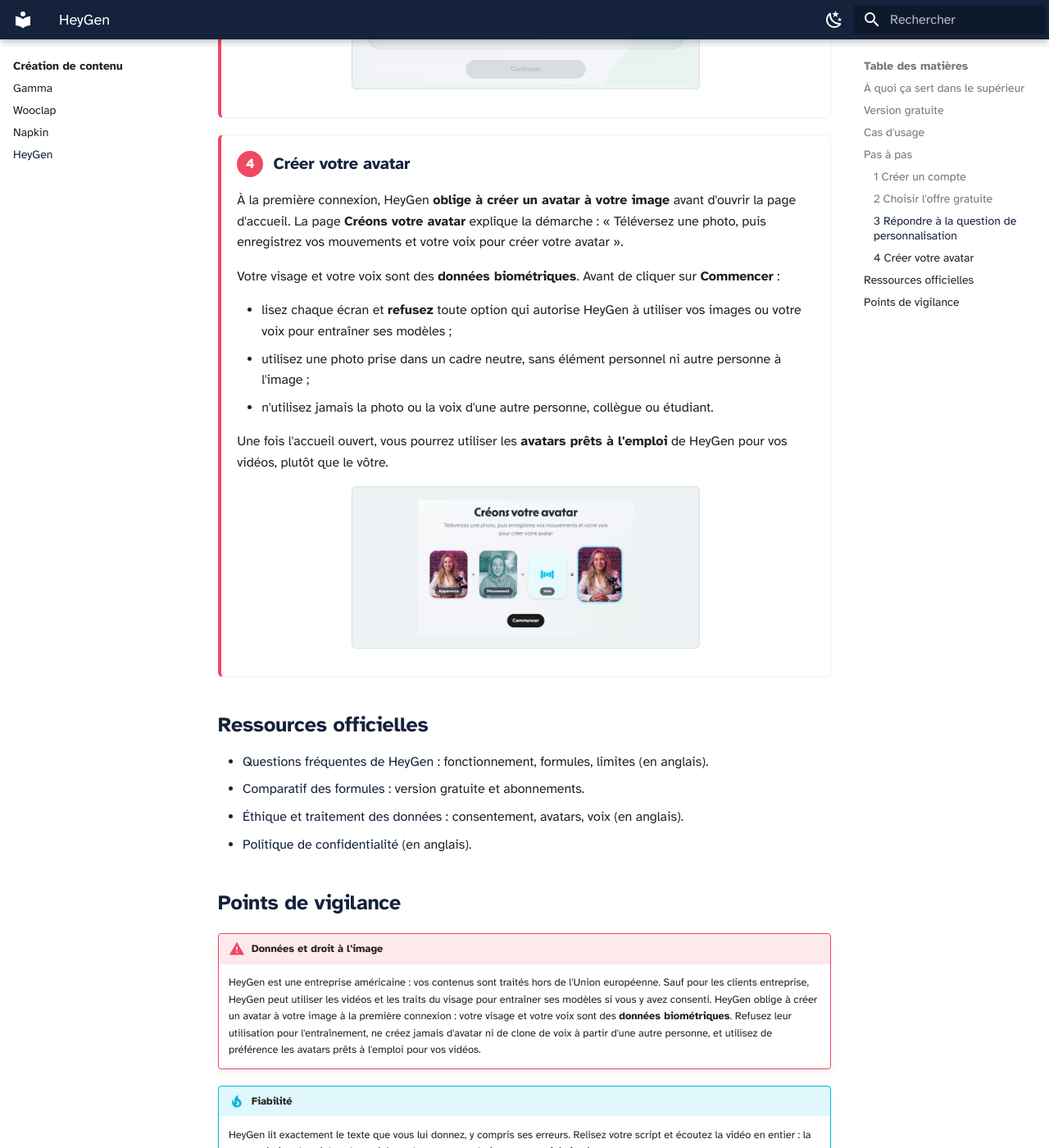
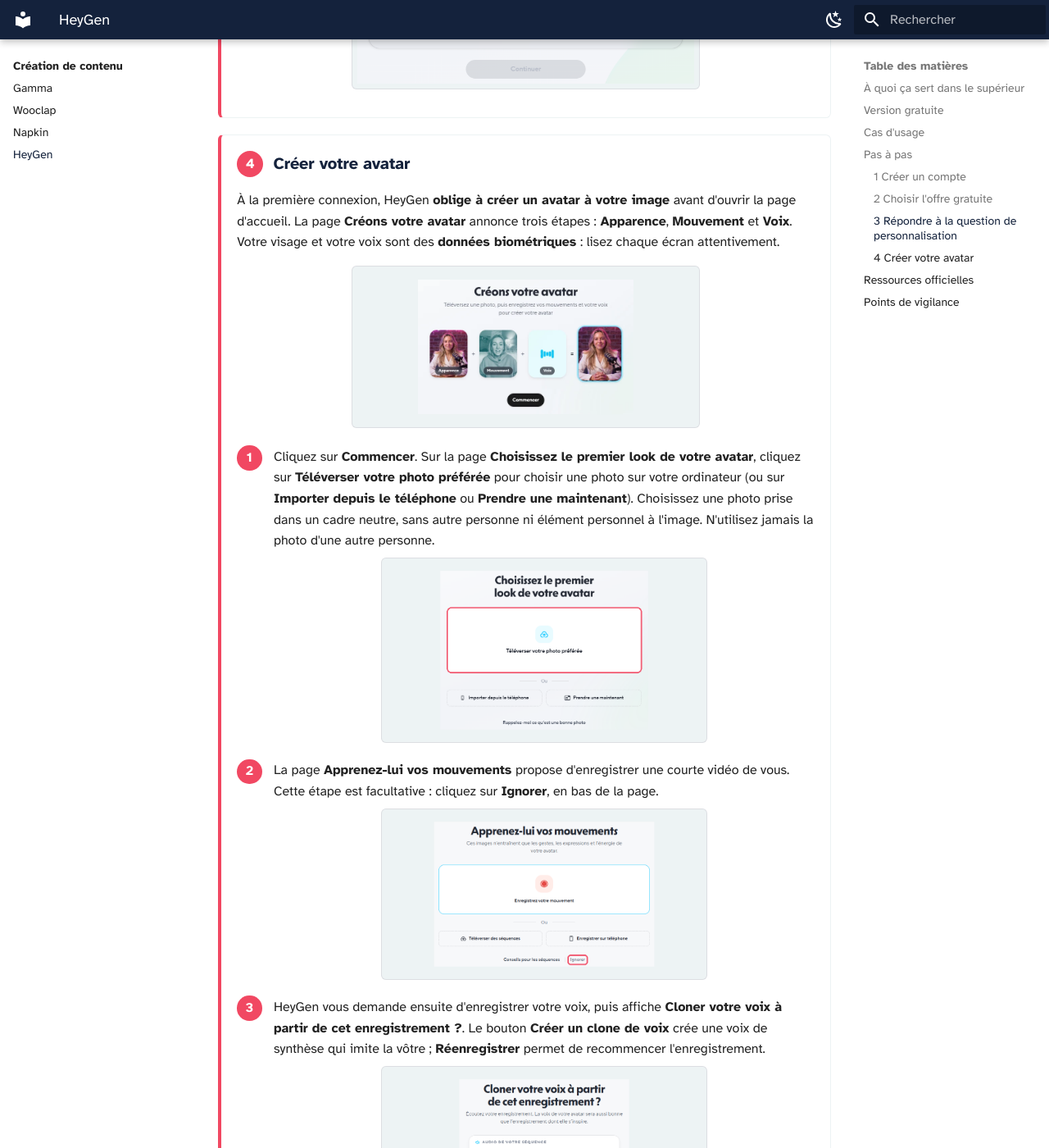
Before and after one commit to Celine-ferrier/Boite-outils-IA, an MkDocs documentation site: the page built from docs/creation/heygen.md, in a window 1280 px wide and 1400 px high, scrolled down 3661 px. Shown: the whole window at 82% size. Built offline with MkDocs 1.6.1 and Material for MkDocs 9.7.7, drawn with Linux system fonts in a browser that asks for light colours; some of the changed text lies outside the part shown.

Commit message:
Fiche HeyGen : étape 4 détaillée (apparence, mouvement ignorable, clone de voix ElevenLabs)
Co-Authored-By: Claude Opus 5.5 <noreply@anthropic.com>
Claude-Session: https://claude.ai/code/session_01ADR9hzhyEw6Dc3N18BUyt5

```diff
--- a/docs/creation/heygen.md
+++ b/docs/creation/heygen.md
@@ -124,17 +124,27 @@ La page **Que souhaitez-vous promouvoir ou soutenir avec HeyGen ?** sert uniquem
 
 ### <span class="etape-num">4</span> Créer votre avatar
 
-À la première connexion, HeyGen **oblige à créer un avatar à votre image** avant d'ouvrir la page d'accueil. La page **Créons votre avatar** explique la démarche : « Téléversez une photo, puis enregistrez vos mouvements et votre voix pour créer votre avatar ».
-
-Votre visage et votre voix sont des **données biométriques**. Avant de cliquer sur **Commencer** :
-
-- lisez chaque écran et **refusez** toute option qui autorise HeyGen à utiliser vos images ou votre voix pour entraîner ses modèles ;
-- utilisez une photo prise dans un cadre neutre, sans élément personnel ni autre personne à l'image ;
-- n'utilisez jamais la photo ou la voix d'une autre personne, collègue ou étudiant.
-
-Une fois l'accueil ouvert, vous pourrez utiliser les **avatars prêts à l'emploi** de HeyGen pour vos vidéos, plutôt que le vôtre.
+À la première connexion, HeyGen **oblige à créer un avatar à votre image** avant d'ouvrir la page d'accueil. La page **Créons votre avatar** annonce trois étapes : **Apparence**, **Mouvement** et **Voix**. Votre visage et votre voix sont des **données biométriques** : lisez chaque écran attentivement.
 
 ![Page Créons votre avatar](heygen-04-avatar.png)
+
+1. Cliquez sur **Commencer**. Sur la page **Choisissez le premier look de votre avatar**, cliquez sur **Téléverser votre photo préférée** pour choisir une photo sur votre ordinateur (ou sur **Importer depuis le téléphone** ou **Prendre une maintenant**). Choisissez une photo prise dans un cadre neutre, sans autre personne ni élément personnel à l'image. N'utilisez jamais la photo d'une autre personne.
+
+    ![Page Choisissez le premier look de votre avatar](heygen-04-apparence.png)
+
+2. La page **Apprenez-lui vos mouvements** propose d'enregistrer une courte vidéo de vous. Cette étape est facultative : cliquez sur **Ignorer**, en bas de la page.
+
+    ![Page Apprenez-lui vos mouvements, lien Ignorer](heygen-04-mouvement.png)
+
+3. HeyGen vous demande ensuite d'enregistrer votre voix, puis affiche **Cloner votre voix à partir de cet enregistrement ?**. Le bouton **Créer un clone de voix** crée une voix de synthèse qui imite la vôtre ; **Réenregistrer** permet de recommencer l'enregistrement.
+
+    ![Page Cloner votre voix à partir de cet enregistrement ?](heygen-04-voix.png)
+
+Votre voix clonée apparaît ensuite dans **Avatar**, puis **Voix**, onglet **Mes voix**, avec la mention **Clone de voix**. Elle est produite par **ElevenLabs**, un autre fournisseur d'IA vocale, comme l'indique sa description. Le bouton **…**, à droite, ouvre les options de la voix.
+
+Pour vos vidéos, rien ne vous oblige à utiliser cet avatar ni cette voix : préférez les **avatars** et les **voix prêts à l'emploi** de HeyGen (onglet **Bibliothèque HeyGen**).
+
+![Onglet Mes voix](heygen-04-mes-voix.png)
 
 </div>
 
@@ -159,7 +169,7 @@ Une fois l'accueil ouvert, vous pourrez utiliser les **avatars prêts à l'emplo
 ## Points de vigilance
 
 !!! warning "Données et droit à l'image"
-    HeyGen est une entreprise américaine : vos contenus sont traités hors de l'Union européenne. Sauf pour les clients entreprise, HeyGen peut utiliser les vidéos et les traits du visage pour entraîner ses modèles si vous y avez consenti. HeyGen oblige à créer un avatar à votre image à la première connexion : votre visage et votre voix sont des **données biométriques**. Refusez leur utilisation pour l'entraînement, ne créez jamais d'avatar ni de clone de voix à partir d'une autre personne, et utilisez de préférence les avatars prêts à l'emploi pour vos vidéos.
+    HeyGen est une entreprise américaine : vos contenus sont traités hors de l'Union européenne. Sauf pour les clients entreprise, HeyGen peut utiliser les vidéos et les traits du visage pour entraîner ses modèles si vous y avez consenti. HeyGen oblige à créer un avatar à votre image à la première connexion : votre visage et votre voix sont des **données biométriques**. Le clone de voix est produit par un autre fournisseur, ElevenLabs. Refusez toute utilisation de vos données pour l'entraînement si elle vous est proposée, supprimez votre clone de voix si vous ne vous en servez pas, ne créez jamais d'avatar ni de clone de voix à partir d'une autre personne, et utilisez de préférence les avatars prêts à l'emploi pour vos vidéos.
 
 !!! tip "Fiabilité"
     HeyGen lit exactement le texte que vous lui donnez, y compris ses erreurs. Relisez votre script et écoutez la vidéo en entier : la prononciation des sigles, des unités et des termes techniques est parfois fautive.
```
Also changed, not shown: docs/creation/heygen-04-apparence.png (added), docs/creation/heygen-04-mes-voix.png (added), docs/creation/heygen-04-mouvement.png (added), docs/creation/heygen-04-voix.png (added).
